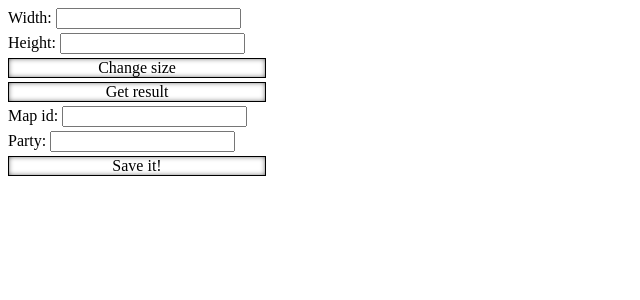
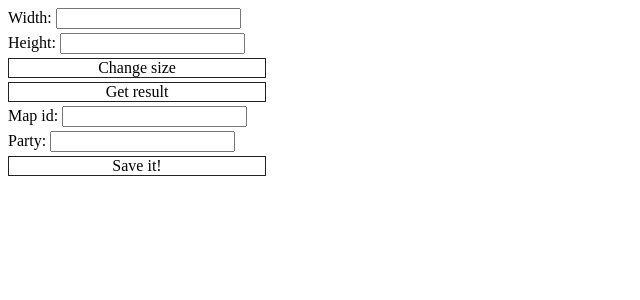
Before and after one commit to adri326/rpg-motor, a PHP site: page /create/createMap.php?height=1 in a window 1280 px wide. Shown: the top 300 px of the page, without its empty margins (0-640 px from the left). Run offline with PHP 8.4, Linux system fonts and the light colour scheme; data that the repository does not hold is empty.

Commit message:
Update createMap.php

```diff
--- a/create/createMap.php
+++ b/create/createMap.php
@@ -56,10 +56,12 @@
         margin-bottom: -2px;
       }
       .button {
-        border: 1px solid #000;
-        box-shadow: 0px 0px 6px -2px inset;
+        border: 1px solid #222;
         width: 16em;
         text-align: center;
+      }
+      .button:hover {
+        border: 1px solid #000;
       }
       .button, input, div {
         margin-bottom: 4px;
```
